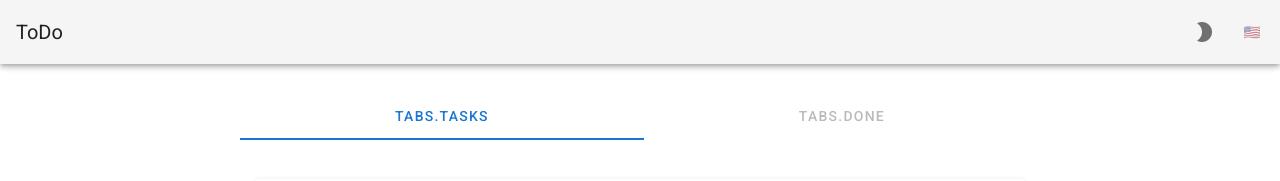
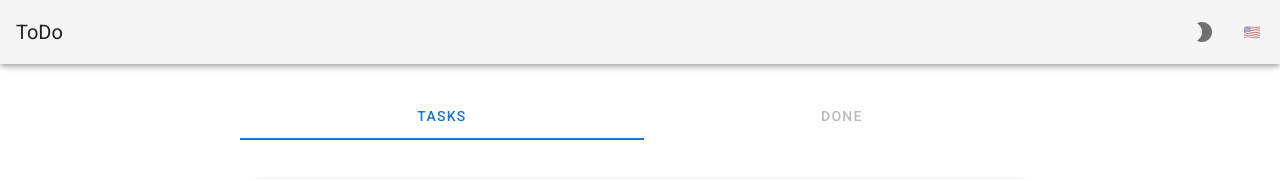
Before and after one commit to vafomin/todo, a Vue app: page / in a window 1280 px wide. Shown: the top 181 px of the page. Built offline with nearby package versions, Linux system fonts and the light colour scheme; what vue-google-signin-button would draw is missing.

Commit message:
feature: added tabs localization

```diff
--- a/src/assets/localization.js
+++ b/src/assets/localization.js
@@ -6,11 +6,13 @@ export const messages = {
         buttons: {
             add: "Добавить",
             done: "Выполнено",
-            delete: "Удалить"
+            delete: "Удалить",
+            restore: "Восстановить"
         },
-        googleBtn: "Войти с помощью Google",
-        profile: "Профиль",
-        hello: "Привет",
+        tabs: {
+            tasks: "Задания",
+            done: "Выполненные"
+        },
         notFound: "Страница не найдена",
     },
     en: {
@@ -20,11 +22,13 @@ export const messages = {
         buttons: {
             add: "Add",
             done: "Done",
-            delete: "Delete"
+            delete: "Delete",
+            restore: "Restore"
         },
-        googleBtn: "Sign in with Google",
-        profile: "Profile",
-        hello: "Hello",
+        tabs: {
+            tasks: "Tasks",
+            done: "Done"
+        },
         notFound: "Page not found",
     }
 };
```
